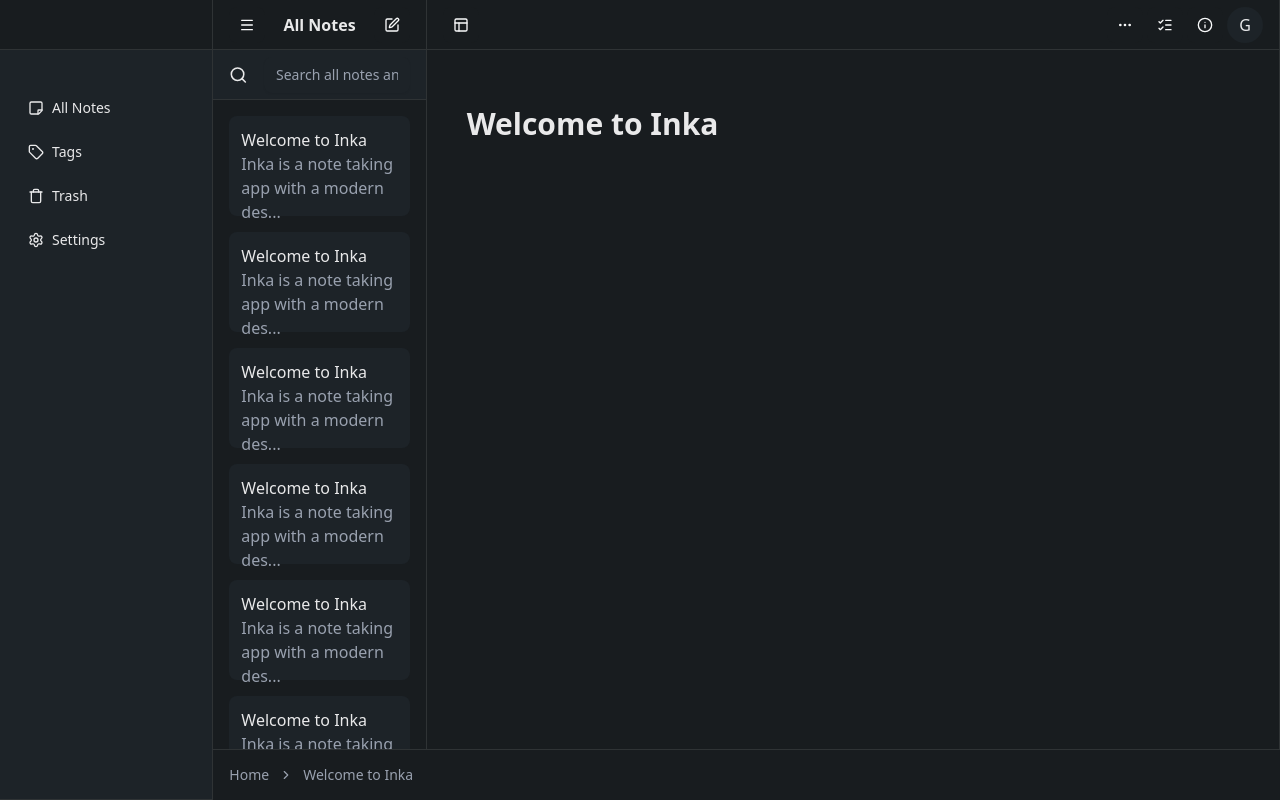
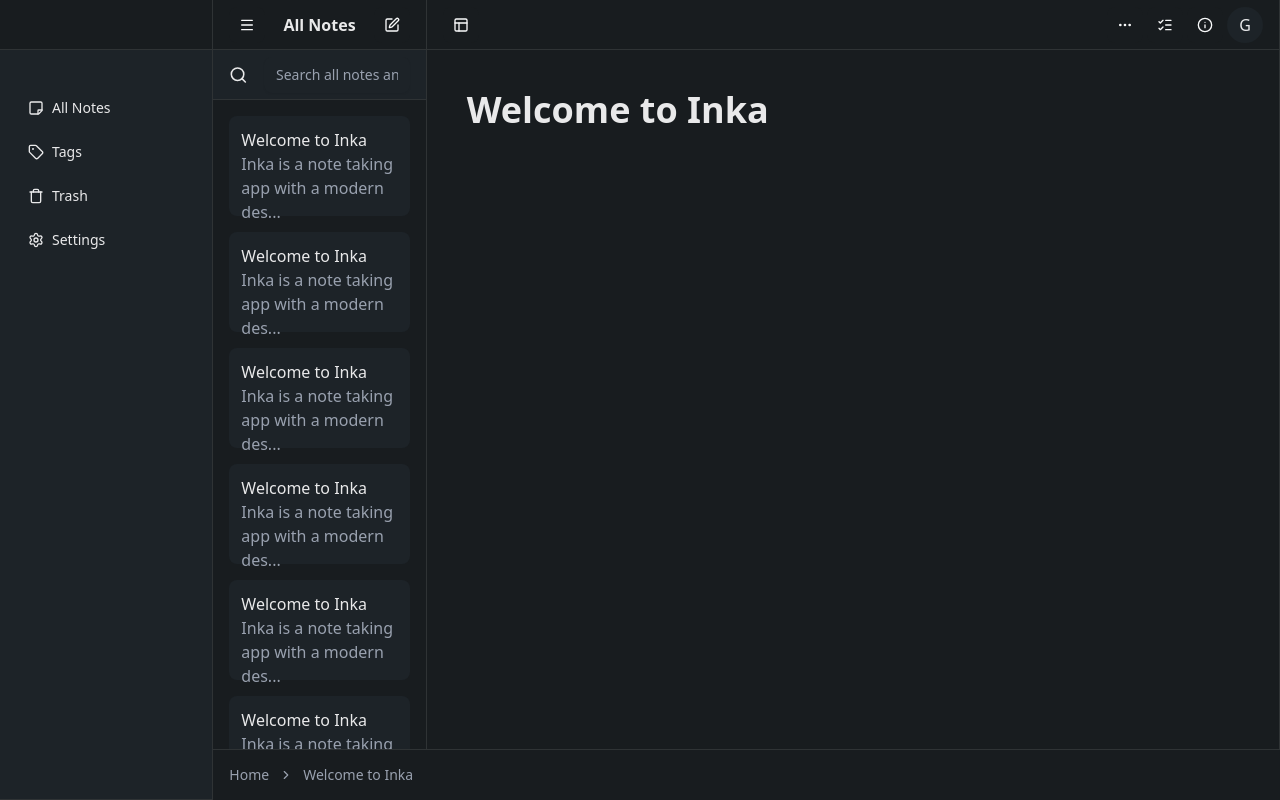
Before and after one commit to crstelli/inka, a Next.js app: page / in a window 1280 px wide. Built offline with nearby package versions, Linux system fonts and the light colour scheme.

Commit message:
Fixed spacing bugs

```diff
--- a/app/globals.css
+++ b/app/globals.css
@@ -139,15 +139,15 @@
   @apply focus:outline-none;
 
   h1 {
-    @apply text-3xl font-semibold my-4;
+    @apply text-4xl font-semibold my-4 first:mt-0;
   }
 
   h2 {
-    @apply text-xl font-medium;
+    @apply text-xl font-medium my-3 first:mt-0;
   }
 
   h3 {
-    @apply text-lg font-medium;
+    @apply text-lg font-medium my-2 first:mt-0;
   }
 
   p {
```
